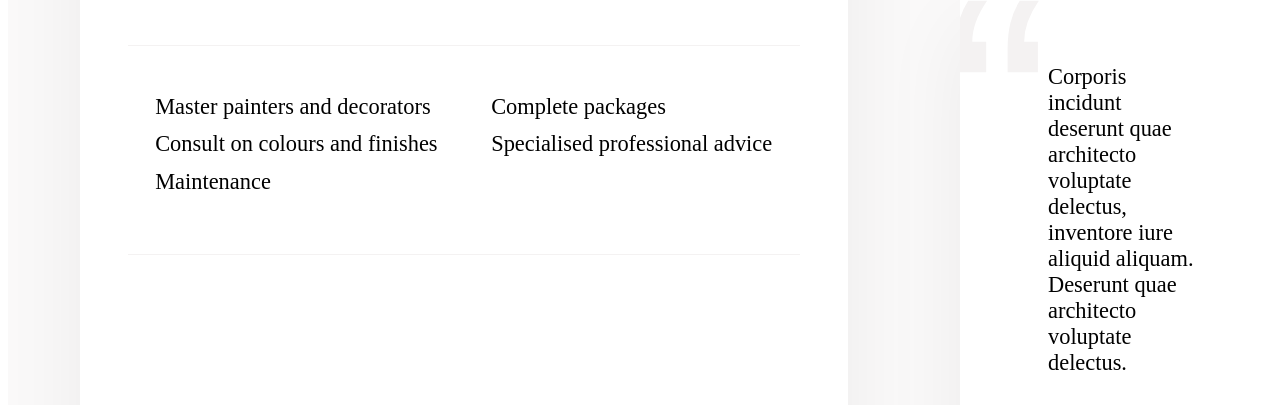
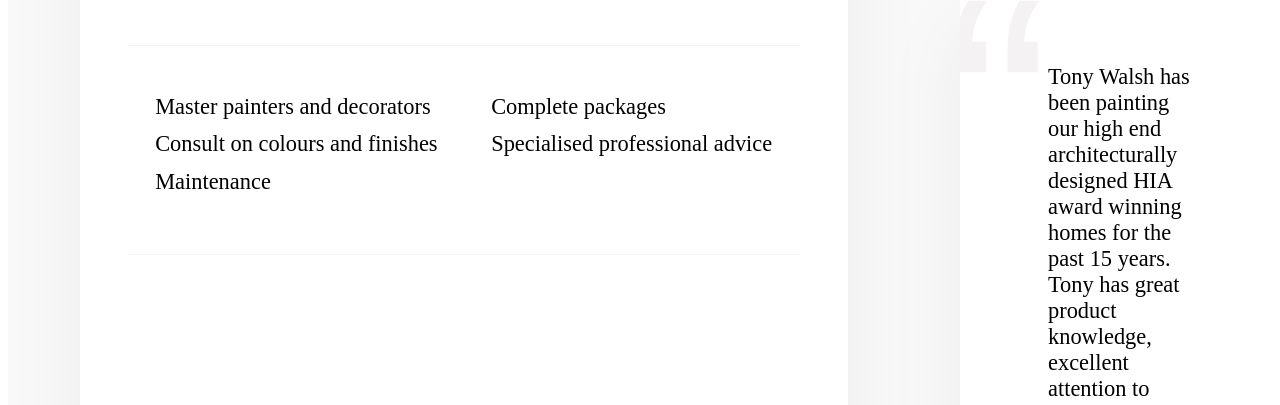
Before and after one commit to nimaiwalsh/walsh-painting-contractors, a Gatsby site: page /about in a window 1280 px wide. Shown: the part 1400-1805 px from the top of the page. Built offline with nearby package versions, Linux system fonts and the light colour scheme; Gatsby itself is replaced by a stand-in of ours.

Commit message:
Update second testimonial

```diff
--- a/src/pages/about.js
+++ b/src/pages/about.js
@@ -117,9 +117,8 @@
 
             <figure className="review">
               <blockquote className="review__text">
-                Corporis incidunt deserunt quae architecto voluptate delectus,
-                inventore iure aliquid aliquam. Deserunt quae architecto
-                voluptate delectus.
+                Tony Walsh has been painting our high end architecturally designed HIA award winning homes for the past 15 years.
+                Tony has great product knowledge, excellent attention to detail and consistently completes our projects to a high level of finish.
               </blockquote>
               <figcaption className="review__user">
                 <img
```
